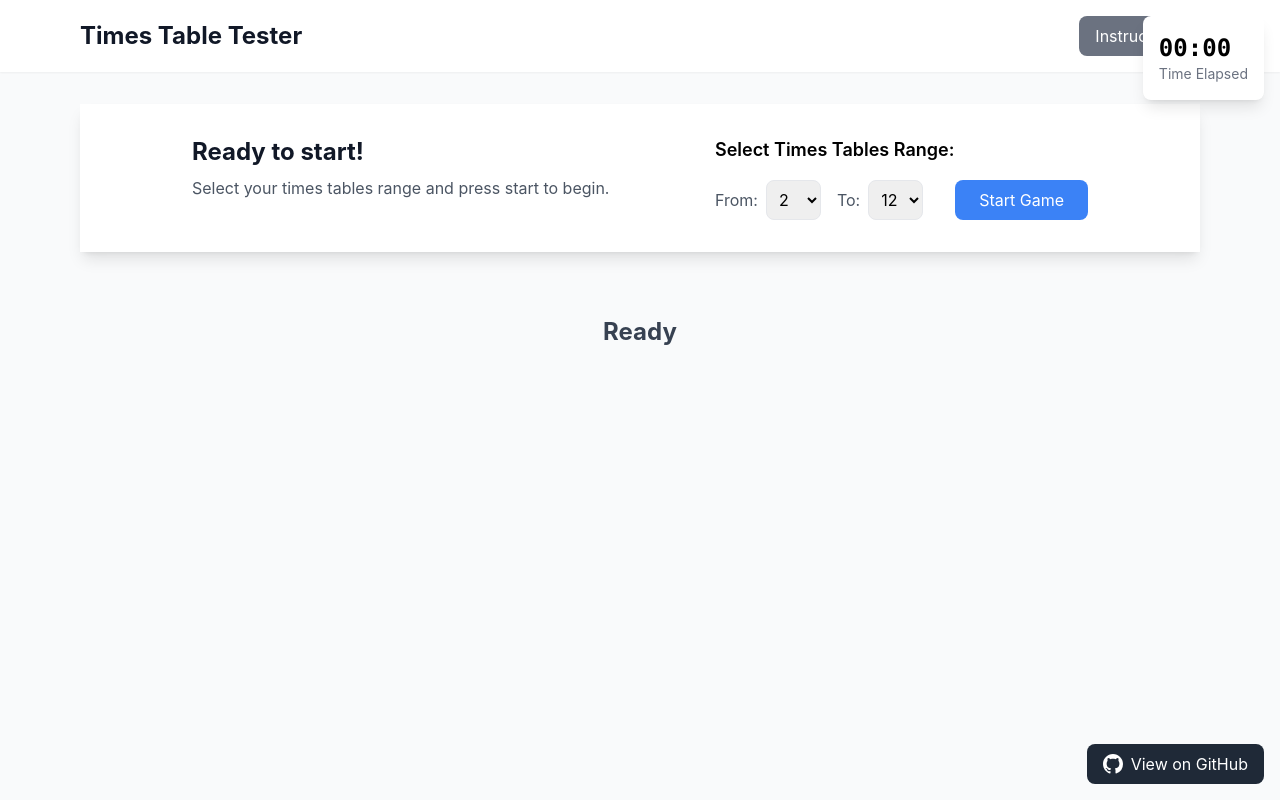
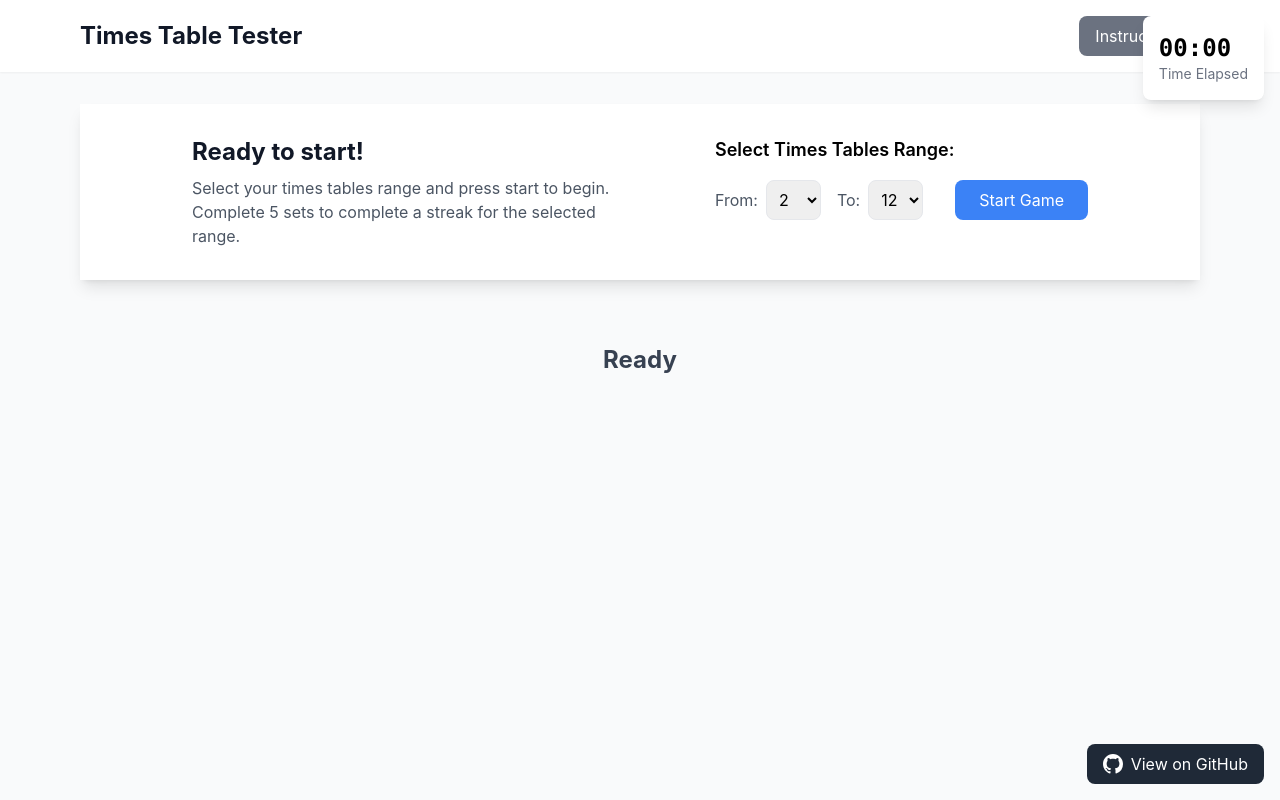
Before and after one commit to jonathanbossenger/times-table-table-tester, a React (Create React App) app: page / in a window 1280 px wide. Built offline with nearby package versions, Linux system fonts and the light colour scheme; the HTML template or start-up script is replaced by a standard one.

Commit message:
Updating streak details in the navigation

```diff
--- a/src/components/Navigation/index.js
+++ b/src/components/Navigation/index.js
@@ -45,6 +45,7 @@ export function Navigation() {
           <div className="max-w-md">
             <h2 className="text-2xl font-bold text-gray-900 mb-2">Ready to start!</h2>
             <p className="text-gray-600">Select your times tables range and press start to begin.</p>
+            <p className="text-gray-600">Complete 5 sets to complete a streak for the selected range.</p>
           </div>
           <div>
             <h3 className="text-lg font-semibold mb-4">Select Times Tables Range:</h3>
```
